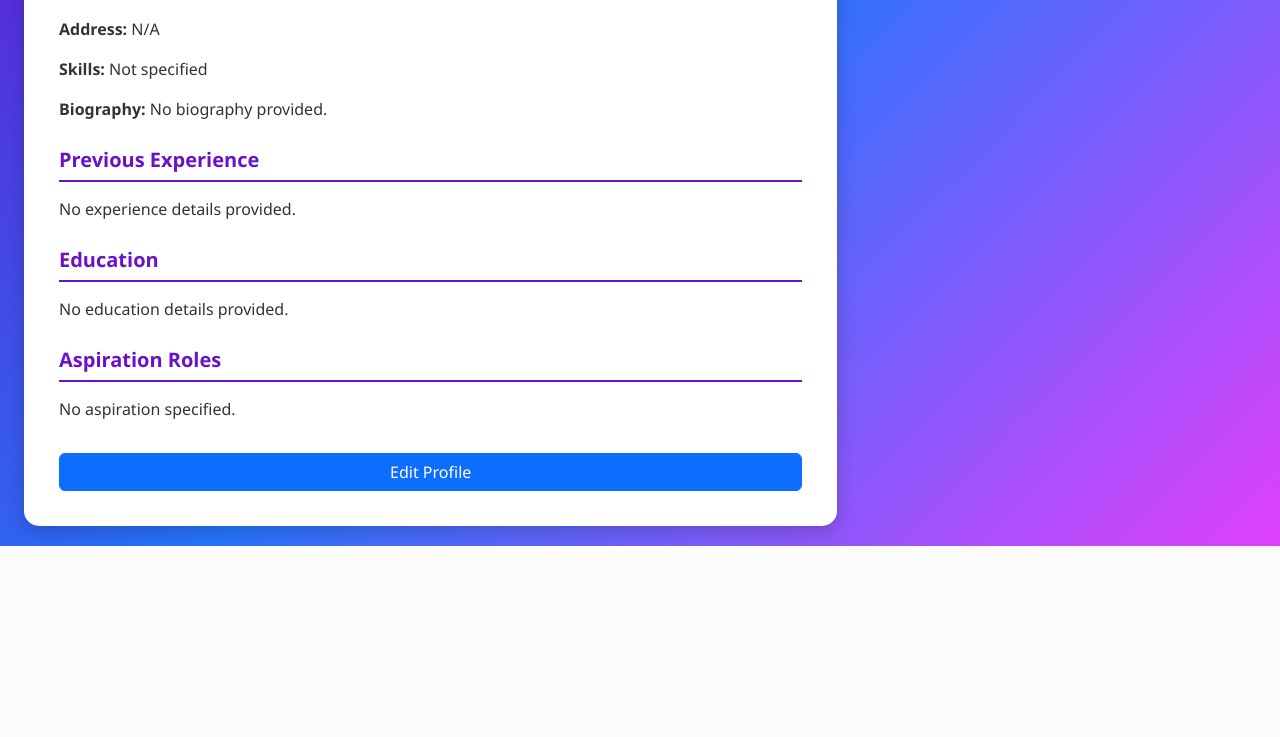
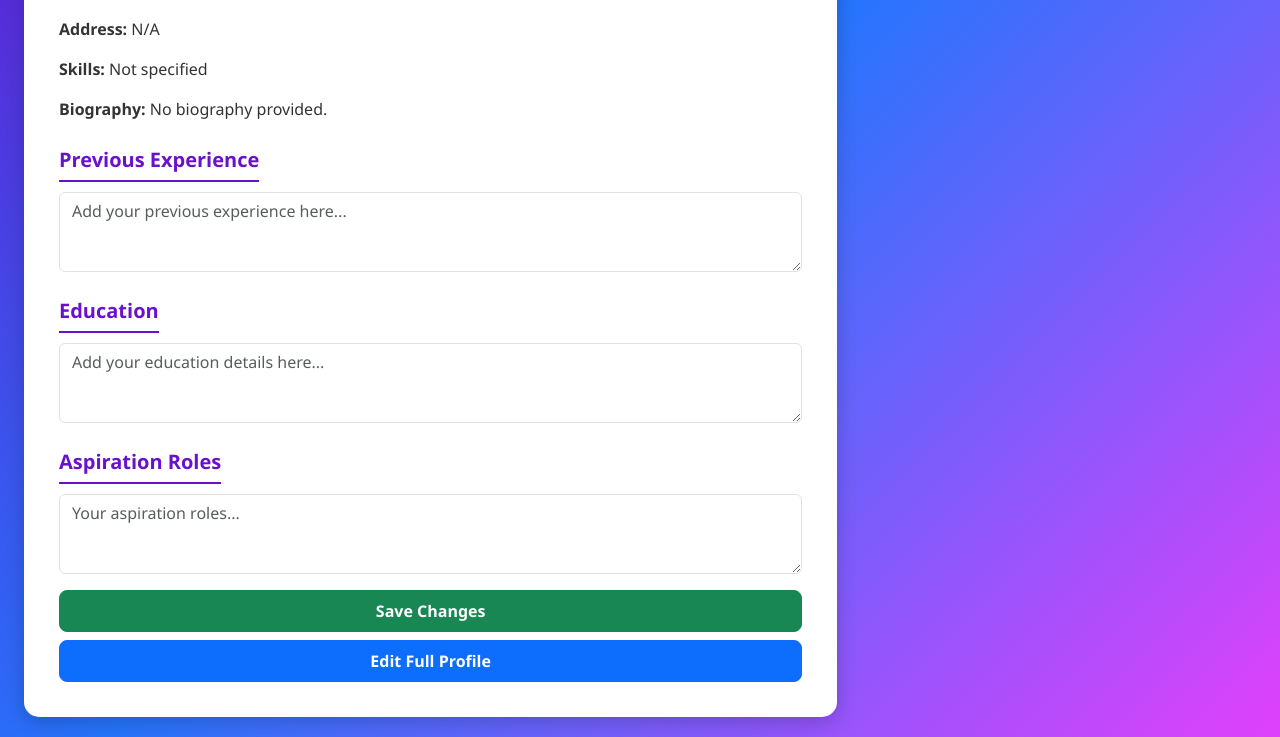
Before and after one commit to PrashobVP/flask-auth-app, a Flask app: page /dashboard in a window 1280 px wide. Shown: the part 324-1061 px from the top of the page. Before the commit the page ends 870 px from the top, so only its background shows below. Run offline with Flask 3, Linux system fonts and the light colour scheme; the visitor is signed in with stand-in values (Sample User, id 1); data that the repository does not hold is empty.

Commit message:
added dashboard with other details and expreience features-save option

```diff
--- a/app.py
+++ b/app.py
@@ -77,18 +77,33 @@ def login():
     return render_template('login.html')
 
 # Dashboard
-@app.route('/dashboard')
+@app.route('/dashboard', methods=['GET', 'POST'])
 def dashboard():
     if 'user_id' not in session:
         flash("Please log in first.", "warning")
         return redirect(url_for('login'))
 
     user_id = session['user_id']
+
+    if request.method == 'POST':
+        experience = request.form.get('experience', '').strip()
+        education = request.form.get('education', '').strip()
+        aspiration = request.form.get('aspiration', '').strip()
+
+        cursor.execute("""
+            UPDATE users
+            SET experience=%s, education=%s, aspiration=%s
+            WHERE id=%s
+        """, (experience, education, aspiration, user_id))
+        db.commit()
+        flash("Profile info updated successfully.", "success")
+        return redirect(url_for('dashboard'))
+
+    # GET method - fetch user data and all users
     cursor.execute("SELECT * FROM users WHERE id=%s", (user_id,))
     user = cursor.fetchone()
 
-    # Fetch all users except the current one (optional)
-    cursor.execute("SELECT id, name, skills, photo FROM users WHERE id != %s", (user_id,))
+    cursor.execute("SELECT * FROM users")
     all_users = cursor.fetchall()
 
     return render_template('dashboard.html', user=user, all_users=all_users)
--- a/templates/dashboard.html
+++ b/templates/dashboard.html
@@ -56,7 +56,7 @@
   .section-title {
     font-weight: 700;
     font-size: 20px;
-    margin-bottom: 15px;
+    margin-bottom: 10px;
     color: #6a11cb;
     border-bottom: 2px solid #6a11cb;
     padding-bottom: 5px;
@@ -89,6 +89,15 @@
     overflow-y: auto;
     padding-right: 10px;
   }
+  textarea.form-control {
+    min-height: 80px;
+    resize: vertical;
+  }
+  .btn-primary, .btn-success {
+    border-radius: 8px;
+    font-weight: 600;
+    padding: 8px 25px;
+  }
 </style>
 </head>
 <body>
@@ -104,6 +113,7 @@
   <div class="row">
     <!-- Left: Your Profile (wider) -->
     <div class="col-lg-8 col-md-7">
+      <form method="POST" action="{{ url_for('dashboard') }}">
         <div class="profile-card">
           <img src="{{ url_for('static', filename='uploads/' + (user.photo if user.photo else 'default.png')) }}" alt="Profile Picture" class="profile-pic">
           <h3>{{ user.name }}</h3>
@@ -113,22 +123,24 @@
           <p><strong>Biography:</strong> {{ user.bio or 'No biography provided.' }}</p>
 
           <div class="mt-4">
-          <div class="section-title">Previous Experience</div>
-          <p>{{ user.experience or 'No experience details provided.' }}</p>
+            <label class="section-title" for="experience">Previous Experience</label>
+            <textarea class="form-control" id="experience" name="experience" placeholder="Add your previous experience here...">{{ user.experience or '' }}</textarea>
           </div>
 
           <div class="mt-4">
-          <div class="section-title">Education</div>
-          <p>{{ user.education or 'No education details provided.' }}</p>
+            <label class="section-title" for="education">Education</label>
+            <textarea class="form-control" id="education" name="education" placeholder="Add your education details here...">{{ user.education or '' }}</textarea>
           </div>
 
           <div class="mt-4">
-          <div class="section-title">Aspiration Roles</div>
-          <p>{{ user.aspiration or 'No aspiration specified.' }}</p>
+            <label class="section-title" for="aspiration">Aspiration Roles</label>
+            <textarea class="form-control" id="aspiration" name="aspiration" placeholder="Your aspiration roles...">{{ user.aspiration or '' }}</textarea>
           </div>
 
-        <a href="{{ url_for('profile') }}" class="btn btn-primary w-100 mt-3">Edit Profile</a>
+          <button type="submit" class="btn btn-success w-100 mt-3">Save Changes</button>
+          <a href="{{ url_for('profile') }}" class="btn btn-primary w-100 mt-2">Edit Full Profile</a>
         </div>
+      </form>
     </div>
 
     <!-- Right: Explore Other Techies (narrower) -->
```
Lines whose indentation alone changed are shown as unchanged.
